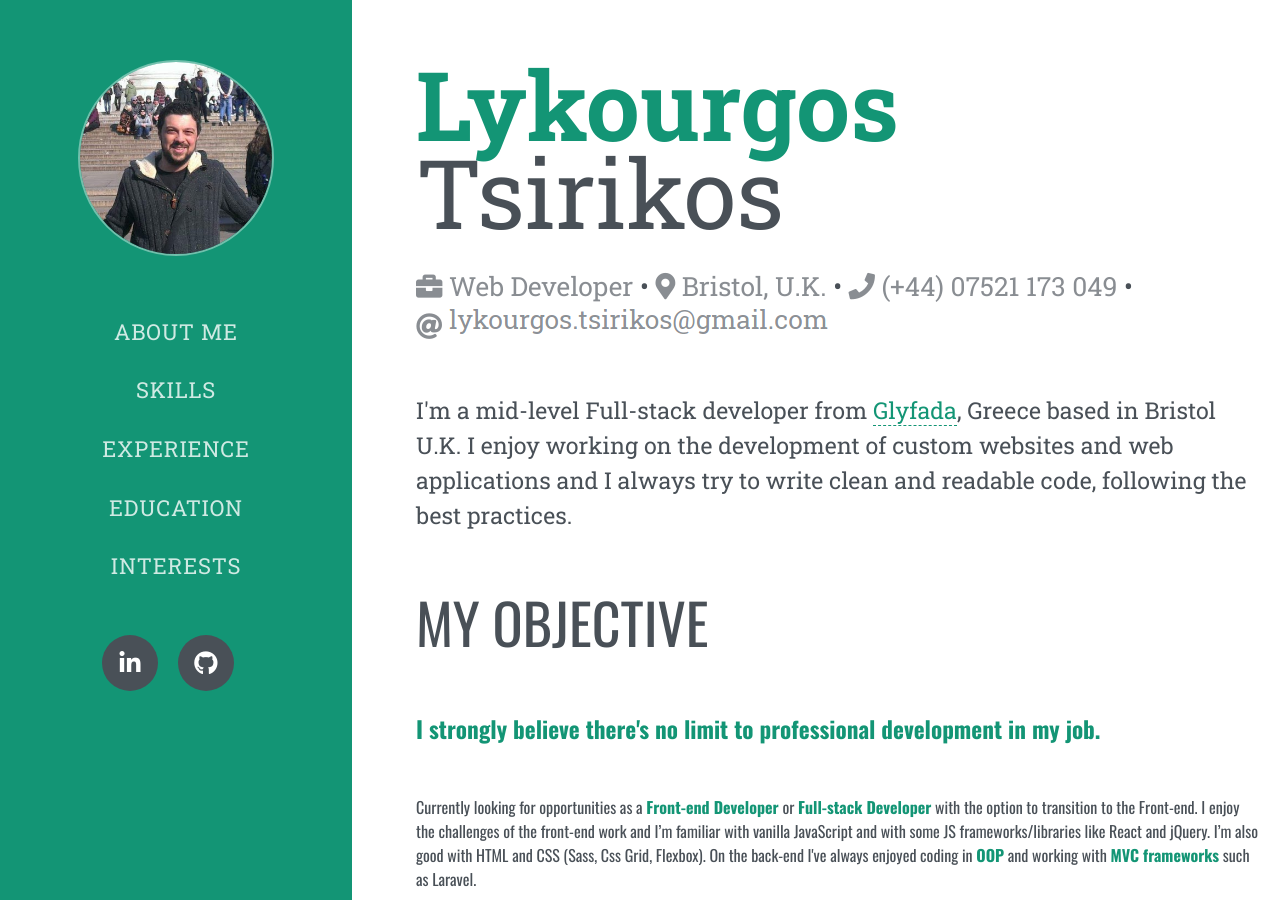
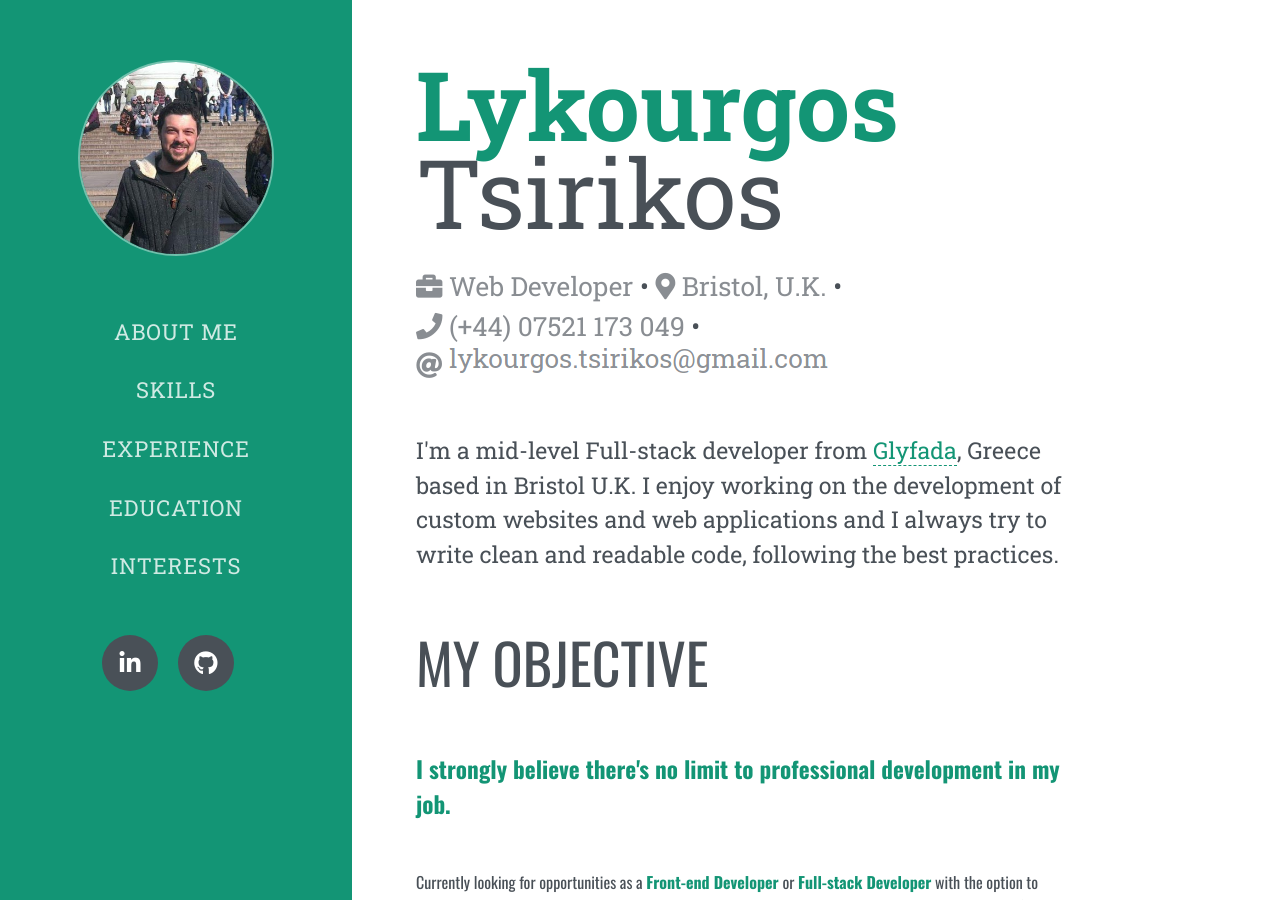
Before and after one commit to ltdev22/ltdev22.github.io, a Jekyll site: the page built from index.html, in a window 1280 px wide and 900 px high. Built offline with Jekyll 4.4.1, drawn with Linux system fonts in a browser that asks for light colours.

Commit message:
Add more padding right on main content

```diff
--- a/_sass/content.scss
+++ b/_sass/content.scss
@@ -1,6 +1,6 @@
 .main-content {
     background-color: $light-color;
-    padding: 60px 20px 20px 26rem;
+    padding: 60px 12rem 20px 26rem;
     height: 100vh;
     @media (max-width: 1023px) {
         padding-left: 20rem;
```
